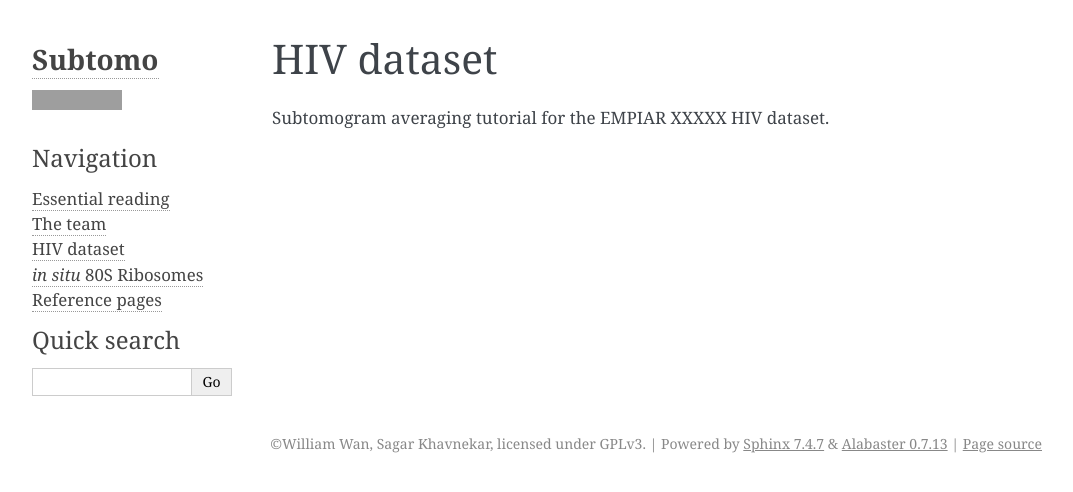
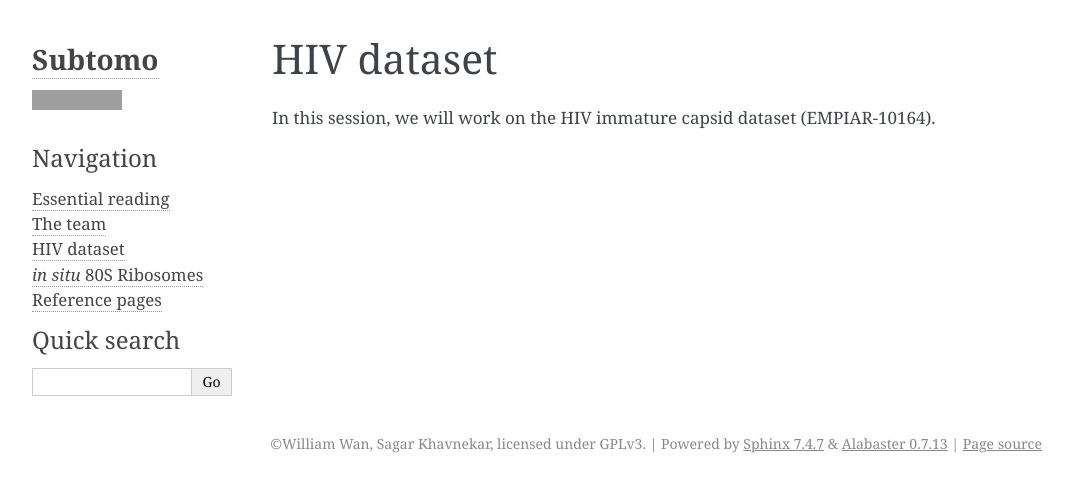
Before and after one commit to sagarbiophysics/Subtomo-tutorials, a Sphinx documentation site: the page built from source/HIV/index.rst, in a window 1280 px wide, cut to the strip 0-492 px from the top of the page. Shown: the whole strip, without its empty margins (68-1141 px from the left). Built offline with Sphinx 7.4.7, drawn with Linux system fonts in a browser that asks for light colours; grey boxes are pictures that could not be loaded.

Commit message:
update to hiv intro

```diff
--- a/source/HIV/index.rst
+++ b/source/HIV/index.rst
@@ -1,7 +1,7 @@
 HIV dataset
 =======================================
 
-Subtomogram averaging tutorial for the EMPIAR XXXXX HIV dataset.
+In this session, we will work on the HIV immature capsid dataset (EMPIAR-10164).
 
 
 .. toctree::
--- a/source/HIV/introduction.rst
+++ b/source/HIV/introduction.rst
@@ -1,9 +1,9 @@
 Introduction
 ============
 
- In this session, we will work on the HIV immature capsid dataset (EMPIAR-10164).
- Due to the limitations of the BAND platform, we will mainly be processing one tomogram.
- The goals for this session include:
+In this session, we will work on the HIV immature capsid dataset (EMPIAR-10164).
+Due to the limitations of the BAND platform, we will mainly be processing one tomogram.
+The goals for this session include:
 
 - Setting up TOMOMAN parameter files
 - Performing preprocessing using TOMOMAN
```
